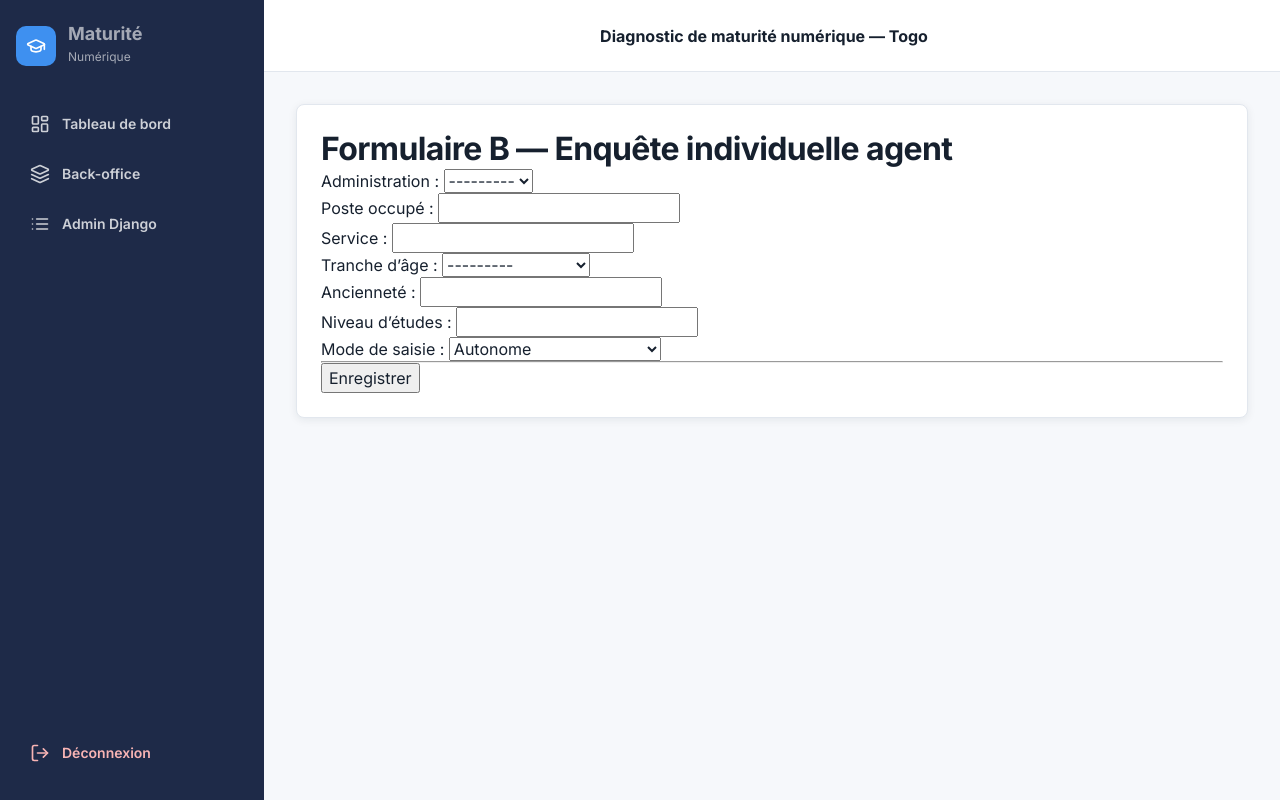
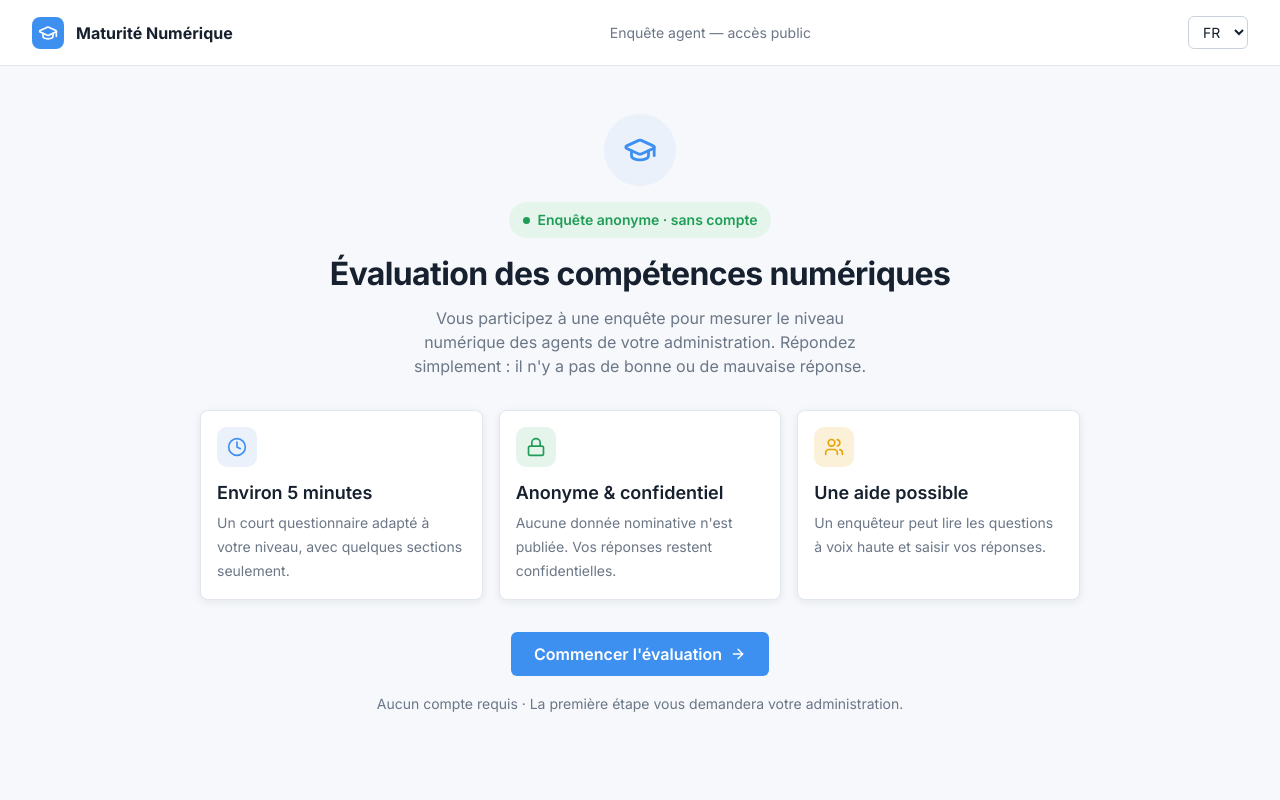
Before and after one commit to feliciadesouza/maturite_numerique, a Django app: page /agent-enquete/ in a window 1280 px wide. Run offline with Django 5.2, Linux system fonts and the light colour scheme; data that the repository does not hold is empty.

Commit message:
feat(enquete): parcours public du Formulaire B, sans compte
Parcours (gabarit enquête, jeton UUID sur le brouillon d'agent)
- /enquete/ : intro (anonyme, ~5 min, aide possible)
- /enquete/demarrer/ : choix de l'administration -> crée le brouillon
- /enquete/<token>/section/<profil|bases|usage|freins>/ : sections
  conditionnelles ; « usage » est sautée si l'agent n'a jamais utilisé
  d'ordinateur (filtre B2.1 -> Niveau 0), avec note inline
- filtrage par question (question_condition / valeur_condition)
- sauvegarde à chaque étape + brouillon localStorage + sauvegarde auto
- soumission : niveau (classifier_niveau_agent), numéro séquentiel,
  référence MN-AAAA-NNNNNN, e-mail d'accusé facultatif (non relié aux réponses)
- confirmation avec référence + aperçu e-mail ; écran d'erreur avec
  « Réessayer l'envoi » (données conservées) ; soumission idempotente

Technique
- Agent : + token (UUID, index) — migration 0004
- scoring.reponses_par_code ; report des réponses B1.x vers les champs
  structurés de l'agent (poste, service, tranche_age…)
- routes /enquete/… ; l'ancienne vue formulaire_b_public devient l'intro
- static/css/enquete.css ; templates enquete/{intro,administration,section,
  confirmation,erreur}.html
- tests : parcours complet, filtre Niveau 0 (saute « usage »), idempotence

CI locale : check, flake8, bandit, 28 tests, makemigrations --check,
compileall -> OK. Parcours complet vérifié en conditions réelles.

```diff
--- a/maturite_numerique/core/models.py
+++ b/maturite_numerique/core/models.py
@@ -1,3 +1,5 @@
+import uuid
+
 from django.conf import settings
 from django.db import models
 from django.utils import timezone
@@ -237,6 +239,10 @@ class Agent(models.Model):
     evaluation = models.ForeignKey(
         Evaluation, null=True, blank=True, on_delete=models.CASCADE, related_name="agents"
     )
+    token = models.UUIDField(
+        default=uuid.uuid4, db_index=True, editable=False,
+        help_text="Jeton d'accès au brouillon d'enquête (reprise sans compte).",
+    )
     numero = models.PositiveIntegerField(
         null=True, blank=True, help_text="Numéro séquentiel de l'agent dans l'évaluation (ex. 037)."
     )
--- /dev/null
+++ b/maturite_numerique/core/static/css/enquete.css
@@ -0,0 +1,85 @@
+/* =========================================================================
+   Maturité Numérique — Styles du parcours d'enquête public (Formulaire B)
+   ========================================================================= */
+
+.enquete-intro { text-align: center; }
+.enquete-intro__mark {
+  width: 72px; height: 72px; border-radius: var(--r-pill); margin: 0 auto var(--sp-4);
+  background: var(--blue-50); color: var(--primary); display: grid; place-items: center;
+}
+.enquete-intro__mark .icon { width: 34px; height: 34px; }
+.enquete-intro .pill { margin: 0 auto var(--sp-4); }
+.enquete-intro h1 { margin-bottom: var(--sp-3); }
+.enquete-intro p.lead { color: var(--text-muted); max-width: 46ch; margin: 0 auto var(--sp-8); }
+.enquete-cards { display: grid; grid-template-columns: repeat(3, 1fr); gap: var(--sp-4); margin-bottom: var(--sp-8); text-align: left; }
+.enquete-cards .card { padding: var(--sp-4); }
+.enquete-cards .ico {
+  width: 40px; height: 40px; border-radius: 10px; display: grid; place-items: center; margin-bottom: var(--sp-3);
+}
+.enquete-cards .ico--time { background: var(--blue-50); color: var(--primary); }
+.enquete-cards .ico--lock { background: var(--green-50); color: var(--green-500); }
+.enquete-cards .ico--help { background: var(--amber-50); color: var(--amber-500); }
+.enquete-cards h3 { font-size: var(--fs-title); }
+.enquete-cards p { color: var(--text-muted); font-size: var(--fs-sm); margin-top: 4px; }
+.enquete-foot-note { font-size: var(--fs-sm); color: var(--text-muted); margin-top: var(--sp-4); }
+
+/* Pastilles de sections */
+.sec-pills { display: flex; flex-wrap: wrap; gap: var(--sp-2); margin-bottom: var(--sp-4); }
+.sec-pill {
+  display: inline-flex; align-items: center; gap: 8px;
+  font-size: var(--fs-sm); font-weight: 600; padding: 6px 14px; border-radius: var(--r-pill);
+  background: var(--surface-alt); color: var(--text-muted);
+}
+.sec-pill::before { content: ""; width: 7px; height: 7px; border-radius: var(--r-pill); background: currentColor; }
+.sec-pill.is-done { background: var(--green-50); color: var(--green-500); }
+.sec-pill.is-current { background: var(--primary); color: #fff; }
+
+/* Choix d'administration : liste radio en cartes */
+.admin-list { display: flex; flex-direction: column; gap: var(--sp-2); margin: var(--sp-4) 0; }
+.admin-opt {
+  display: flex; align-items: center; gap: var(--sp-3);
+  border: 1px solid var(--border-strong); border-radius: var(--r-control);
+  padding: 14px 16px; cursor: pointer;
+}
+.admin-opt:hover { border-color: var(--primary); }
+.admin-opt:has(input:checked) { border-color: var(--primary); background: var(--primary-soft); }
+.admin-opt input { accent-color: var(--primary); }
+.admin-opt b { display: block; }
+.admin-opt span { font-size: var(--fs-sm); color: var(--text-muted); }
+
+/* Note conditionnelle inline (filtre Niveau 0) */
+.cond-note {
+  display: flex; gap: 10px; align-items: flex-start;
+  background: var(--amber-50); color: #8a5a06;
+  border-radius: var(--r-control); padding: 10px 14px; font-size: var(--fs-sm); margin-top: var(--sp-3);
+}
+
+/* Écrans de résultat (confirmation / erreur) */
+.enquete-result { text-align: center; }
+.enquete-result__mark {
+  width: 76px; height: 76px; border-radius: var(--r-pill); margin: 0 auto var(--sp-4);
+  display: grid; place-items: center;
+}
+.enquete-result__mark .icon { width: 36px; height: 36px; }
+.enquete-result__mark--ok { background: var(--green-50); color: var(--green-500); }
+.enquete-result__mark--err { background: var(--red-50); color: var(--red-500); }
+.enquete-result h1 { margin-bottom: var(--sp-3); }
+.enquete-result p { color: var(--text-muted); max-width: 44ch; margin: 0 auto; }
+.ref-pill {
+  display: inline-flex; align-items: center; gap: 8px; margin: var(--sp-6) auto 0;
+  background: var(--green-50); color: var(--green-500); font-weight: 600;
+  padding: 8px 16px; border-radius: var(--r-pill);
+}
+.mail-preview {
+  border: 1px solid var(--border); border-radius: var(--r-control);
+  padding: var(--sp-4); margin: var(--sp-6) 0; text-align: left;
+}
+.mail-preview__from { display: flex; align-items: center; gap: var(--sp-3); }
+.mail-preview .avatar {
+  width: 40px; height: 40px; border-radius: var(--r-pill); background: var(--primary); color: #fff;
+  display: grid; place-items: center; font-weight: 700; font-size: var(--fs-sm); flex: none;
+}
+
+@media (max-width: 620px) {
+  .enquete-cards { grid-template-columns: 1fr; }
+}
--- a/maturite_numerique/core/templates/base_enquete.html
+++ b/maturite_numerique/core/templates/base_enquete.html
@@ -10,6 +10,8 @@
   <link rel="stylesheet" href="https://fonts.googleapis.com/css2?family=Inter:wght@400;500;600;700&display=swap">
   <link rel="stylesheet" href="{% static 'css/tokens.css' %}">
   <link rel="stylesheet" href="{% static 'css/layouts.css' %}">
+  <link rel="stylesheet" href="{% static 'css/app.css' %}">
+  <link rel="stylesheet" href="{% static 'css/enquete.css' %}">
   {% block head %}{% endblock %}
 </head>
 <body>
--- /dev/null
+++ b/maturite_numerique/core/templates/enquete/intro.html
@@ -0,0 +1,36 @@
+{% extends "base_enquete.html" %}
+
+{% block title %}Évaluation des compétences numériques{% endblock %}
+{% block card_class %}enquete-card--wide{% endblock %}
+
+{% block content %}
+<div class="enquete-intro">
+  <div class="enquete-intro__mark">{% include "components/_icon.html" with name="graduation-cap" %}</div>
+  <span class="pill pill--fort">Enquête anonyme · sans compte</span>
+  <h1>Évaluation des compétences numériques</h1>
+  <p class="lead">Vous participez à une enquête pour mesurer le niveau numérique des agents de votre
+    administration. Répondez simplement : il n'y a pas de bonne ou de mauvaise réponse.</p>
+
+  <div class="enquete-cards">
+    <div class="card">
+      <div class="ico ico--time">{% include "components/_icon.html" with name="clock" %}</div>
+      <h3>Environ 5 minutes</h3>
+      <p>Un court questionnaire adapté à votre niveau, avec quelques sections seulement.</p>
+    </div>
+    <div class="card">
+      <div class="ico ico--lock">{% include "components/_icon.html" with name="lock" %}</div>
+      <h3>Anonyme &amp; confidentiel</h3>
+      <p>Aucune donnée nominative n'est publiée. Vos réponses restent confidentielles.</p>
+    </div>
+    <div class="card">
+      <div class="ico ico--help">{% include "components/_icon.html" with name="users" %}</div>
+      <h3>Une aide possible</h3>
+      <p>Un enquêteur peut lire les questions à voix haute et saisir vos réponses.</p>
+    </div>
+  </div>
+
+  <a href="{% url 'enquete_demarrer' %}" class="btn btn--primary btn--lg">
+    Commencer l'évaluation {% include "components/_icon.html" with name="arrow-right" cls="icon--sm" %}</a>
+  <p class="enquete-foot-note">Aucun compte requis · La première étape vous demandera votre administration.</p>
+</div>
+{% endblock %}
--- a/maturite_numerique/core/urls.py
+++ b/maturite_numerique/core/urls.py
@@ -10,12 +10,16 @@ from .views import (
     dashboard,
     demarche,
     dimensions_publiques,
+    enquete_confirmation,
+    enquete_demarrer,
+    enquete_envoi,
+    enquete_intro,
+    enquete_section,
     enqueteur_home,
     formulaire_a,
     formulaire_a_etape,
     formulaire_a_fin,
     formulaire_b,
-    formulaire_b_public,
     home,
     login_view,
     logout_view,
@@ -42,7 +46,12 @@ urlpatterns = [
     path('formulaire-a/etape/<int:numero>/', formulaire_a_etape, name='formulaire_a_etape'),
     path('formulaire-a/termine/', formulaire_a_fin, name='formulaire_a_fin'),
     path('formulaire-b/', formulaire_b, name='formulaire_b'),
-    path('agent-enquete/', formulaire_b_public, name='formulaire_b_public'),
+    path('enquete/', enquete_intro, name='enquete_intro'),
+    path('agent-enquete/', enquete_intro, name='formulaire_b_public'),
+    path('enquete/demarrer/', enquete_demarrer, name='enquete_demarrer'),
+    path('enquete/<uuid:token>/section/<slug:section>/', enquete_section, name='enquete_section'),
+    path('enquete/<uuid:token>/envoi/', enquete_envoi, name='enquete_envoi'),
+    path('enquete/<uuid:token>/confirmation/', enquete_confirmation, name='enquete_confirmation'),
     path('profile/', profile, name='profile'),
     path('roles/', roles, name='roles'),
 ]
--- a/maturite_numerique/core/views.py
+++ b/maturite_numerique/core/views.py
@@ -4,9 +4,10 @@ from django.contrib.auth import authenticate, login, logout
 from django.contrib.auth.decorators import login_required
 from django.contrib.auth.forms import AuthenticationForm
 from django.core.mail import send_mail
-from django.db.models import Avg
+from django.db.models import Avg, Max
 from django.http import HttpResponse
 from django.shortcuts import get_object_or_404, redirect, render
+from django.utils import timezone
 
 from .forms import (
     AgentForm,
@@ -27,7 +28,12 @@ from .models import (
     VersionFormulaire,
 )
 from .permissions import ROLE_HOME_URLS, role_required
-from .scoring import calculer_score_global, distribution_niveaux_administration
+from .scoring import (
+    calculer_score_global,
+    classifier_niveau_agent,
+    distribution_niveaux_administration,
+    reponses_par_code,
+)
 
 
 # Étiquettes de contenu (vitrine) associées à chaque dimension du référentiel.
@@ -409,34 +415,211 @@ def formulaire_b(request):
     )
 
 
-def formulaire_b_public(request):
-    """Formulaire B public pour l’agent enquêté, sans authentification."""
+# ----------------------------- Formulaire B public -----------------------------
+
+SECTIONS_FORMULAIRE_B = ["profil", "bases", "usage", "freins"]
+LIBELLES_SECTIONS_B = {
+    "profil": "Profil", "bases": "Bases", "usage": "Usage", "freins": "Freins",
+}
+# Report des réponses B1.x vers les champs structurés de l'agent.
+MAPPING_PROFIL_B = {
+    "B1.1": "poste", "B1.2": "service", "B1.3": "tranche_age",
+    "B1.4": "anciennete", "B1.5": "niveau_etudes", "B1.6": "mode_saisie",
+}
+
+
+def _version_b():
+    return VersionFormulaire.objects.filter(
+        formulaire__code="B", est_active=True
+    ).first()
+
+
+def _sections_agent(agent):
+    """Sections à parcourir : « usage » est sautée si l'agent n'a jamais utilisé d'ordinateur."""
+    reponses = reponses_par_code(agent)
+    if reponses.get("B2.1", "").strip().lower() == "non":
+        return ["profil", "bases", "freins"]
+    return list(SECTIONS_FORMULAIRE_B)
+
+
+def _questions_section(version_b, section, reponses):
+    """Questions actives d'une section, filtrées par leur condition d'affichage."""
+    visibles = []
+    questions = (
+        Question.objects.filter(version_formulaire=version_b, section=section, actif=True)
+        .select_related("type_champ", "question_condition")
+        .prefetch_related("options")
+        .order_by("ordre")
+    )
+    for question in questions:
+        condition = question.question_condition
+        if condition and question.valeur_condition:
+            if reponses.get(condition.code, "") != question.valeur_condition:
+                continue
+        visibles.append(question)
+    return visibles
+
+
+def _finaliser_enquete(agent):
+    """Clôt le brouillon d'un agent : niveau, numéro, référence, e-mail d'accusé."""
+    reponses = reponses_par_code(agent)
+    agent.niveau_maturite = classifier_niveau_agent(reponses)
+    if agent.evaluation_id and agent.numero is None:
+        dernier = (
+            Agent.objects.filter(evaluation=agent.evaluation, numero__isnull=False)
+            .exclude(pk=agent.pk)
+            .aggregate(m=Max("numero"))["m"]
+            or 0
+        )
+        agent.numero = dernier + 1
+    agent.statut = "terminee"
+    agent.save()
+    if not agent.reference:
+        agent.reference = f"MN-{timezone.now().year}-{agent.pk:06d}"
+        agent.save(update_fields=["reference"])
+    if agent.email_accuse:
+        send_mail(
+            subject="Confirmation de votre participation",
+            message=(
+                "Vos réponses ont bien été enregistrées. Merci pour votre temps.\n"
+                f"Référence : {agent.reference}"
+            ),
+            from_email=None,
+            recipient_list=[agent.email_accuse],
+            fail_silently=True,
+        )
+
+
+def enquete_intro(request):
+    """Page d'accueil publique de l'enquête agent."""
+    return render(request, "enquete/intro.html")
+
+
+def enquete_demarrer(request):
+    """Étape 1 : choix de l'administration, puis création du brouillon d'agent."""
+    administrations = Administration.objects.order_by("nom")
     if request.method == "POST":
-        agent_form = AgentForm(request.POST)
-        question_form = build_question_form("B", data=request.POST)
+        administration = Administration.objects.filter(
+            pk=request.POST.get("administration")
+        ).first()
+        if administration is None:
+            messages.error(request, "Sélectionnez une administration pour continuer.")
+        else:
+            evaluation, _ = _evaluation_en_cours(administration, None)
+            agent = Agent.objects.create(
+                administration=administration,
+                evaluation=evaluation,
+                mode_saisie="autonome",
+                statut="en_cours",
+            )
+            return redirect("enquete_section", token=agent.token, section="profil")
+    return render(request, "enquete/administration.html", {"administrations": administrations})
 
-        if agent_form.is_valid() and question_form.is_valid():
-            agent = agent_form.save()
-            for question in Question.objects.filter(version_formulaire__formulaire__code="B", actif=True):
-                answer = question_form.cleaned_data.get(f"q_{question.id}")
-                if answer:
-                    Reponse.objects.create(
-                        question=question,
-                        agent=agent,
-                        administration=agent.administration,
-                        valeur=answer,
-                    )
-            messages.success(request, "Formulaire B enregistré avec succès.")
-            return redirect("home")
+
+def enquete_section(request, token, section):
+    """Une section conditionnelle du parcours (profil, bases, usage, freins)."""
+    agent = get_object_or_404(Agent, token=token)
+    if agent.statut == "terminee":
+        return redirect("enquete_confirmation", token=agent.token)
+
+    version_b = _version_b()
+    sections = _sections_agent(agent)
+    if section not in sections:
+        return redirect("enquete_section", token=agent.token, section=sections[0])
+
+    reponses_codes = reponses_par_code(agent)
+    questions = _questions_section(version_b, section, reponses_codes)
+    reponses_existantes = {
+        r.question_id: r.valeur
+        for r in Reponse.objects.filter(agent=agent, question__in=questions)
+    }
+    index = sections.index(section)
+    est_derniere = index == len(sections) - 1
+
+    if request.method == "POST":
+        autosave = request.POST.get("autosave") == "1"
+        recule = "precedent" in request.POST
+        form = build_reponses_form(
+            questions, data=request.POST, partiel=autosave or recule
+        )
+        if form.is_valid():
+            enregistrer_reponses(
+                form, questions, agent=agent, administration=agent.administration
+            )
+            if section == "profil":
+                _reporter_profil(agent)
+            if request.POST.get("email_accuse"):
+                agent.email_accuse = request.POST["email_accuse"].strip()
+                agent.save(update_fields=["email_accuse"])
+            if autosave:
+                return HttpResponse(status=204)
+            sections = _sections_agent(agent)
+            index = sections.index(section) if section in sections else 0
+            if recule and index > 0:
+                return redirect("enquete_section", token=agent.token, section=sections[index - 1])
+            if index < len(sections) - 1:
+                return redirect("enquete_section", token=agent.token, section=sections[index + 1])
+            try:
+                _finaliser_enquete(agent)
+            except Exception:
+                # Erreur réseau/serveur : les réponses restent enregistrées.
+                return render(request, "enquete/erreur.html", {"agent": agent})
+            return redirect("enquete_confirmation", token=agent.token)
+        if autosave:
+            return HttpResponse(status=204)
     else:
-        agent_form = AgentForm()
-        question_form = build_question_form("B")
+        form = build_reponses_form(questions, reponses=reponses_existantes)
 
-    return render(
-        request,
-        "core/formulaire_b.html",
-        {"agent_form": agent_form, "question_form": question_form},
-    )
+    champs = [{"q": q, "bf": form[f"q_{q.id}"]} for q in questions]
+    sections_info = [
+        {"key": s, "label": LIBELLES_SECTIONS_B.get(s, s.title())} for s in sections
+    ]
+    return render(request, "enquete/section.html", {
+        "agent": agent,
+        "section": section,
+        "libelle_section": LIBELLES_SECTIONS_B.get(section, section.title()),
+        "champs": champs,
+        "form": form,
+        "sections_info": sections_info,
+        "index": index,
+        "est_derniere": est_derniere,
+        "progression": round((index + 2) / (len(sections) + 1) * 100),
+    })
+
+
+def _reporter_profil(agent):
+    """Recopie les réponses B1.x dans les champs structurés de l'agent."""
+    reponses = reponses_par_code(agent)
+    modifie = []
+    for code, champ in MAPPING_PROFIL_B.items():
+        valeur = reponses.get(code)
+        if valeur:
+            setattr(agent, champ, valeur[:150])
+            modifie.append(champ)
+    if modifie:
+        agent.save(update_fields=modifie)
+
+
+def enquete_envoi(request, token):
+    """Ré-essai de soumission après une erreur réseau."""
+    agent = get_object_or_404(Agent, token=token)
+    if agent.statut == "terminee":
+        return redirect("enquete_confirmation", token=agent.token)
+    if request.method == "POST":
+        try:
+            _finaliser_enquete(agent)
+        except Exception:
+            return render(request, "enquete/erreur.html", {"agent": agent})
+        return redirect("enquete_confirmation", token=agent.token)
+    return redirect("enquete_section", token=agent.token, section=_sections_agent(agent)[-1])
+
+
+def enquete_confirmation(request, token):
+    """Accusé de participation."""
+    agent = get_object_or_404(Agent, token=token)
+    if agent.statut != "terminee":
+        return redirect("enquete_section", token=agent.token, section="profil")
+    return render(request, "enquete/confirmation.html", {"agent": agent})
 
 
 @login_required
```
Also changed, not shown: maturite_numerique/core/scoring.py (+8 -0 lines), maturite_numerique/core/templates/enquete/administration.html (added, +42 -0 lines), maturite_numerique/core/templates/enquete/confirmation.html (added, +36 -0 lines), maturite_numerique/core/templates/enquete/erreur.html (added, +28 -0 lines), maturite_numerique/core/templates/enquete/section.html (added, +110 -0 lines), maturite_numerique/core/tests.py (+90 -16 lines), maturite_numerique/core/migrations/0004_agent_token.py (added).
